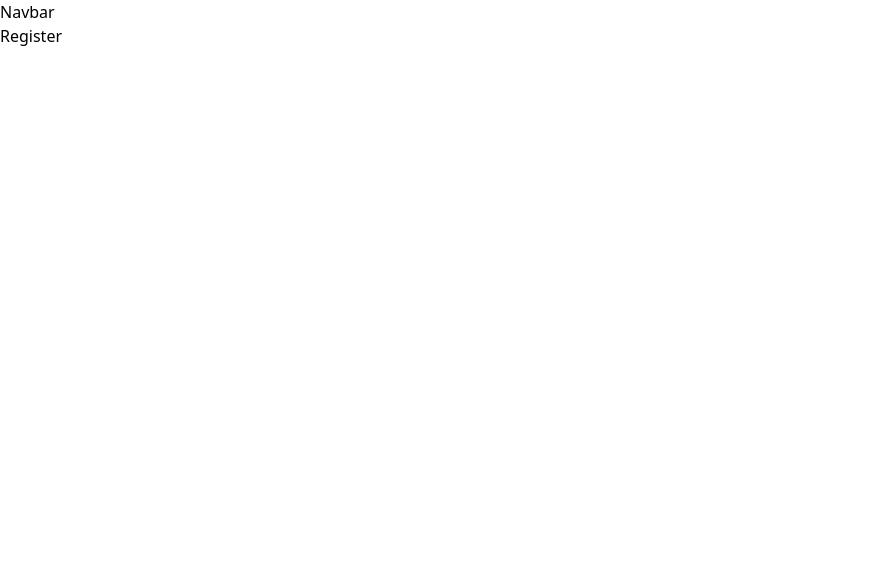
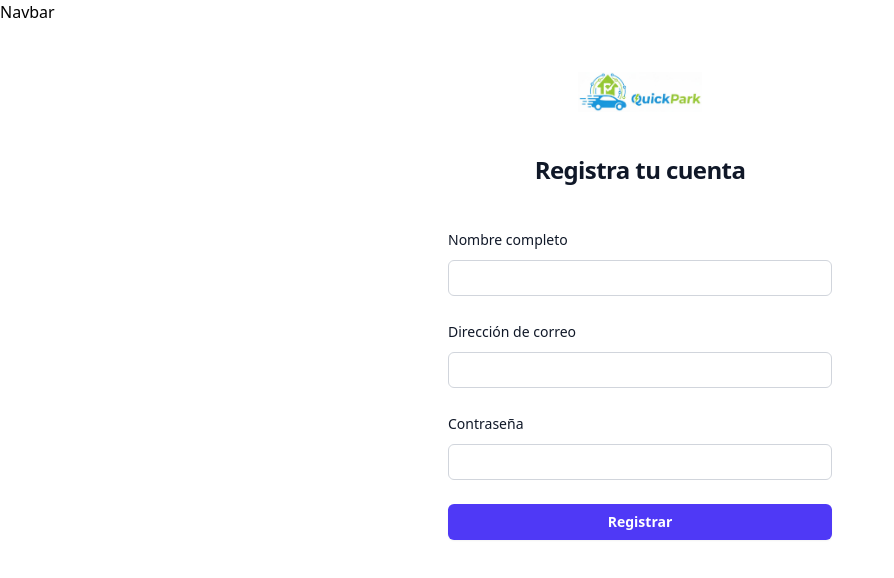
Before and after one commit to SyTW2526/Proyecto-E12, a React (Vite) app in the folder frontend/: page /register in a window 1280 px wide. Shown: the top 578 px of the page, without its empty margins (0-894 px from the left). Built offline with nearby package versions, Linux system fonts and the light colour scheme; no server answers.

Commit message:
Vista de Registro

```diff
--- a/frontend/src/App.tsx
+++ b/frontend/src/App.tsx
@@ -40,7 +40,7 @@
       <Routes>
         <Route path="/" element={<Home />} />
         <Route path="/login" element={<Login setUser={setUser}/>} />
-        <Route path="/register" element={<Register />} />
+        <Route path="/register" element={<Register setUser={setUser}/>} />
       </Routes>
     </Router>
   )
--- a/frontend/src/pages/Login.tsx
+++ b/frontend/src/pages/Login.tsx
@@ -7,10 +7,12 @@
 function Login({setUser}: any) {
   const [email, setEmail] = useState("")
   const [password, setPassword] = useState("")
+  const [error, setError] = useState("")
   const navigate = useNavigate()
 
   const handleSubmit = async (e: React.FormEvent) => {
     e.preventDefault()
+    setError("") // Limpiar error previo
 
     try {
       const response = await axios.post(
@@ -24,9 +26,9 @@
     } catch (error) {
       console.error(error)
       if (axios.isAxiosError(error)) {
-        alert(error.response?.data?.message || "Error al iniciar sesión")
+        setError(error.response?.data?.message || "Error al iniciar sesión")
       } else {
-        alert("Error al iniciar sesión")
+        setError("Error al iniciar sesión")
       }
     }
   }
@@ -35,20 +37,25 @@
     <div className="flex min-h-full flex-col justify-center px-6 py-12 lg:px-8">
         <div className="sm:mx-auto sm:w-full sm:max-w-sm">
           <img
-            alt="Your Company"
+            alt="QuickPark"
             src={logo}
             className="mx-auto h-20 w-auto"
           />
           <h2 className="mt-10 text-center text-2xl/9 font-bold tracking-tight text-gray-900">
-            Sign in to your account
+            Inicia sesión en tu cuenta
           </h2>
         </div>
 
         <div className="mt-10 sm:mx-auto sm:w-full sm:max-w-sm">
+            {error && (
+            <div className="mb-4 p-4 text-sm text-red-800 rounded-lg bg-red-50" role="alert">
+              {error}
+            </div>
+          )}
           <form onSubmit={handleSubmit} className="space-y-6">
             <div>
               <label htmlFor="email" className="block text-sm/6 font-medium text-gray-900">
-                Email address
+                Dirección de correo
               </label>
               <div className="mt-2">
                 <input
@@ -66,7 +73,7 @@
             <div>
               <div className="flex items-center justify-between">
                 <label htmlFor="password" className="block text-sm/6 font-medium text-gray-900">
-                  Password
+                  Contraseña
                 </label>
               </div>
               <div className="mt-2">
@@ -87,15 +94,15 @@
                 type="submit"
                 className="flex w-full justify-center rounded-md bg-indigo-600 px-3 py-1.5 text-sm/6 font-semibold text-white shadow-xs hover:bg-indigo-500 focus-visible:outline-2 focus-visible:outline-offset-2 focus-visible:outline-indigo-600"
               >
-                Sign in
+                Iniciar sesión
               </button>
             </div>
           </form>
 
           <p className="mt-10 text-center text-sm/6 text-gray-500">
-            Not a member?{' '}
+            No eres miembro?{' '}
             <a href="/register" className="font-semibold text-indigo-600 hover:text-indigo-500">
-              Register
+              Regístrate
             </a>
           </p>
         </div>
--- a/frontend/src/pages/Register.tsx
+++ b/frontend/src/pages/Register.tsx
@@ -1,8 +1,129 @@
 import React from 'react'
+import { useNavigate } from "react-router-dom"
+import { useState } from 'react'
+import axios from 'axios'
+import logo from '../assets/logo.png'
 
-function Register() {
+function Register({setUser}: any) {
+  const navigate = useNavigate()
+  const [name, setName] = useState("")
+  const [email, setEmail] = useState("")
+  const [password, setPassword] = useState("")
+  const [error, setError] = useState("")
+
+  const handleSubmit = async (e: React.FormEvent) => {
+    e.preventDefault()
+    setError("") // Limpiar error previo
+
+    console.log("Datos a enviar:", { nombre: name, email, contrasena: password })
+
+    try {
+      const response = await axios.post(
+        "http://localhost:3000/api/auth/register",
+        { nombre: name, email, contrasena: password },
+        { withCredentials: true }
+      )
+      console.log("Respuesta del servidor:", response.data)
+      setUser(response.data)
+      navigate("/home")
+    }
+    catch(error) {
+      console.error("Error completo:", error)
+      if (axios.isAxiosError(error)) {
+        console.error("Respuesta del error:", error.response?.data)
+        console.error("Status del error:", error.response?.status)
+        setError(error.response?.data?.message || "Ha ocurrido un error al registrar el usuario.")
+      } else {
+        setError("Ha ocurrido un error al registrar el usuario.")
+      }
+    }
+  }
+
   return (
-    <div>Register</div>
+    <div className="flex min-h-full flex-col justify-center px-6 py-12 lg:px-8">
+        <div className="sm:mx-auto sm:w-full sm:max-w-sm">
+          <img
+            alt="QuickPark"
+            src={logo}
+            className="mx-auto h-10 w-auto"
+          />
+          <h2 className="mt-10 text-center text-2xl/9 font-bold tracking-tight text-gray-900">
+            Registra tu cuenta
+          </h2>
+        </div>
+
+        <div className="mt-10 sm:mx-auto sm:w-full sm:max-w-sm">
+          {error && (
+            <div className="mb-4 p-4 text-sm text-red-800 rounded-lg bg-red-50" role="alert">
+              {error}
+            </div>
+          )}
+          <form onSubmit={handleSubmit} className="space-y-6">
+            <div>
+              <label htmlFor="email" className="block text-sm/6 font-medium text-gray-900">
+                Nombre completo
+              </label>
+              <div className="mt-2">
+                <input
+                  id="name"
+                  name="name"
+                  type="text"
+                  required
+                  autoComplete="name"
+                  value={name}
+                  onChange={(e) => setName(e.target.value)}
+                  className="block w-full rounded-md bg-white px-3 py-1.5 text-base text-gray-900 outline-1 -outline-offset-1 outline-gray-300 placeholder:text-gray-400 focus:outline-2 focus:-outline-offset-2 focus:outline-indigo-600 sm:text-sm/6"
+                />
+              </div>
+            </div>
+            <div>
+              <label htmlFor="email" className="block text-sm/6 font-medium text-gray-900">
+                Dirección de correo
+              </label>
+              <div className="mt-2">
+                <input
+                  id="email"
+                  name="email"
+                  type="email"
+                  required
+                  autoComplete="email"
+                  value={email}
+                  onChange={(e) => setEmail(e.target.value)}
+                  className="block w-full rounded-md bg-white px-3 py-1.5 text-base text-gray-900 outline-1 -outline-offset-1 outline-gray-300 placeholder:text-gray-400 focus:outline-2 focus:-outline-offset-2 focus:outline-indigo-600 sm:text-sm/6"
+                />
+              </div>
+            </div>
+            <div>
+              <div className="flex items-center justify-between">
+                <label htmlFor="password" className="block text-sm/6 font-medium text-gray-900">
+                  Contraseña
+                </label>
+              </div>
+              <div className="mt-2">
+                <input
+                  id="password"
+                  name="password"
+                  type="password"
+                  required
+                  autoComplete="current-password"
+                  value={password}
+                  onChange={(e) => setPassword(e.target.value)}
+                  className="block w-full rounded-md bg-white px-3 py-1.5 text-base text-gray-900 outline-1 -outline-offset-1 outline-gray-300 placeholder:text-gray-400 focus:outline-2 focus:-outline-offset-2 focus:outline-indigo-600 sm:text-sm/6"
+                />
+              </div>
+            </div>
+
+            <div>
+              <button
+                type="submit"
+                className="flex w-full justify-center rounded-md bg-indigo-600 px-3 py-1.5 text-sm/6 font-semibold text-white shadow-xs hover:bg-indigo-500 focus-visible:outline-2 focus-visible:outline-offset-2 focus-visible:outline-indigo-600"
+              >
+                Registrar
+              </button>
+            </div>
+          </form>
+        </div>
+      </div>
   )
 }
 
```
